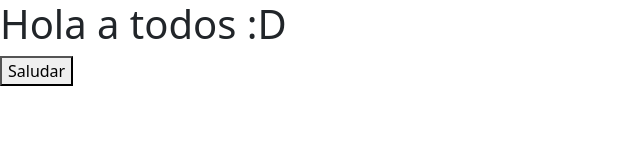
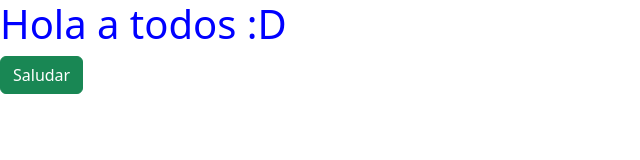
Before and after one commit to KalmazanvBedu/Prueba_1_curso_GA4_MRM, a plain HTML site: page index.html in a window 1280 px wide. Shown: the whole page, without its empty margins (0-640 px from the left). Drawn offline with nearby package versions, Linux system fonts and the light colour scheme.

Commit message:
Se agregan los primeros estilos css

```diff
--- a/STYLES/styles.css
+++ b/STYLES/styles.css
@@ -0,0 +1,3 @@
+.tituloPrincipal{
+    color: blue;
+}
--- a/index.html
+++ b/index.html
@@ -9,7 +9,7 @@
 </head>
 <body>
     <h1 id="tituloPrincipal" class="tituloPrincipal">Hola a todos :D</h1>
-    <button id="btn-form" class="btn-form">Saludar</button>
+    <button id="btn-form" class="btn-form btn btn-success">Saludar</button>
 </body>
 <script src="https://cdn.jsdelivr.net/npm/bootstrap@5.2.3/dist/js/bootstrap.bundle.min.js" integrity="sha384-kenU1KFdBIe4zVF0s0G1M5b4hcpxyD9F7jL+jjXkk+Q2h455rYXK/7HAuoJl+0I4" crossorigin="anonymous"></script>
 <script src="SCRIPT/script.js"></script>
```
